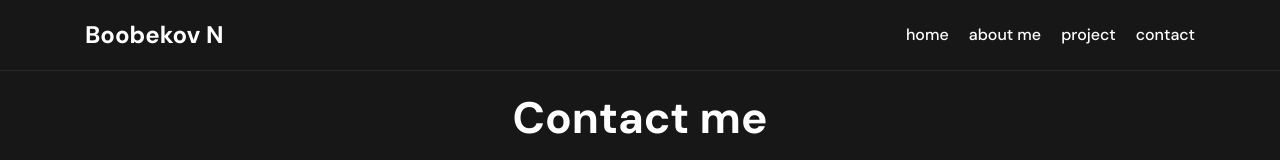
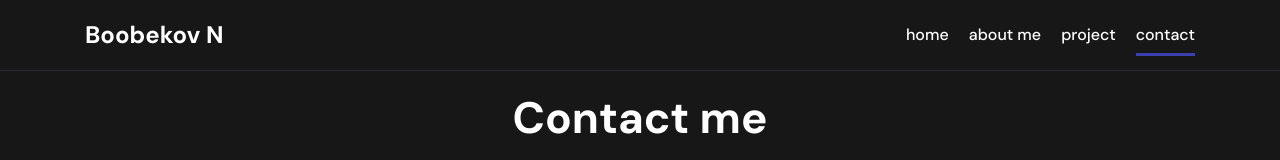
Before and after one commit to nurbolot143/new-portfolio, a React (Create React App) app: page /contact in a window 1280 px wide. Shown: the top 160 px of the page. Built offline with nearby package versions, Linux system fonts and the light colour scheme.

Commit message:
added scrollToTop component

```diff
--- a/src/App.js
+++ b/src/App.js
@@ -8,11 +8,13 @@ import Projects from "./pages/Projects";
 import Contact from "./pages/Contact";
 
 import "./sass/App.scss";
+import ScrollToTop from "./components/ScrollToTop";
 
 const App = () => {
   return (
     <Router>
       <div className="App">
+        <ScrollToTop>
           <Header />
 
           <Routes>
@@ -23,6 +25,7 @@ const App = () => {
           </Routes>
 
           <Footer />
+        </ScrollToTop>
       </div>
     </Router>
   );
--- a/src/components/Header.js
+++ b/src/components/Header.js
@@ -1,4 +1,4 @@
-import React, { useEffect, useState } from "react";
+import React, { useState } from "react";
 import { Link, NavLink } from "react-router-dom";
 
 const Header = () => {
@@ -18,7 +18,13 @@ const Header = () => {
     <header className="header">
       <div className="container">
         <div className="header__inner">
-          <Link className="logo" to="/">
+          <Link
+            className="logo"
+            to="/"
+            onClick={() => {
+              setIsActive(false);
+            }}
+          >
             Boobekov N
           </Link>
           <nav className={addActiveClass("nav")}>
@@ -30,6 +36,9 @@ const Header = () => {
                       className="nav__link"
                       to={to}
                       onClick={() => setIsActive(false)}
+                      style={({ isActive }) => ({
+                        borderBottom: isActive ? "3px solid #3c40ae" : "none",
+                      })}
                     >
                       {label}
                     </NavLink>
--- /dev/null
+++ b/src/components/ScrollToTop.js
@@ -0,0 +1,13 @@
+import { useEffect } from "react";
+import { useLocation } from "react-router";
+
+const ScrollToTop = (props) => {
+  const location = useLocation();
+  useEffect(() => {
+    window.scrollTo(0, 0);
+  }, [location]);
+
+  return <>{props.children}</>;
+};
+
+export default ScrollToTop;
--- a/src/data.js
+++ b/src/data.js
@@ -40,7 +40,7 @@ export const ownProjects = [
     id: 2,
     title: "Git profiles",
     img: ownProject3,
-    link: "#",
+    link: "https://nurbolot143.github.io/",
     descr:
       "Lorem ipsum dolor sit amet consectetur adipisicing elit. Minusperferendis a harum quia rerum, laudantium, deleniti mollitianecessitatibus ea unde obcaecati ducimus voluptas quis, architectoreiciendis ut magnam maxime accusantium.",
   },
--- a/src/sass/components/_header.scss
+++ b/src/sass/components/_header.scss
@@ -122,7 +122,7 @@
     &::after {
       position: absolute;
       content: "";
-      bottom: 0;
+      bottom: -3px;
       right: 0;
       width: 0;
       height: 3px;
--- a/src/sass/components/_home.scss
+++ b/src/sass/components/_home.scss
@@ -47,6 +47,10 @@
     height: 325px;
     overflow: hidden;
     margin-right: 32px;
+
+    @include media(770) {
+      margin: 0 auto;
+    }
 
     img {
       width: 100%;
```
Lines whose indentation alone changed are shown as unchanged.
